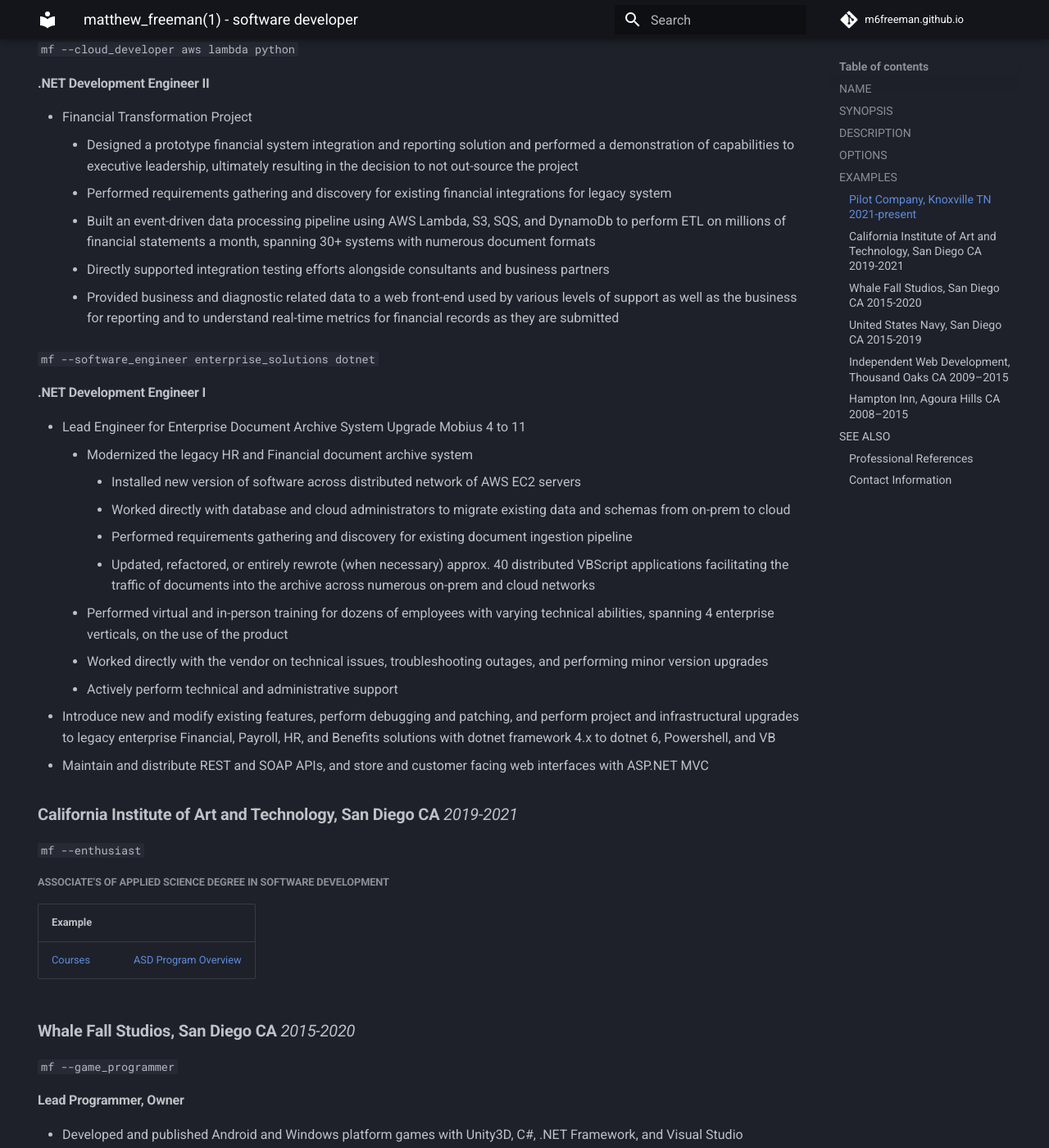
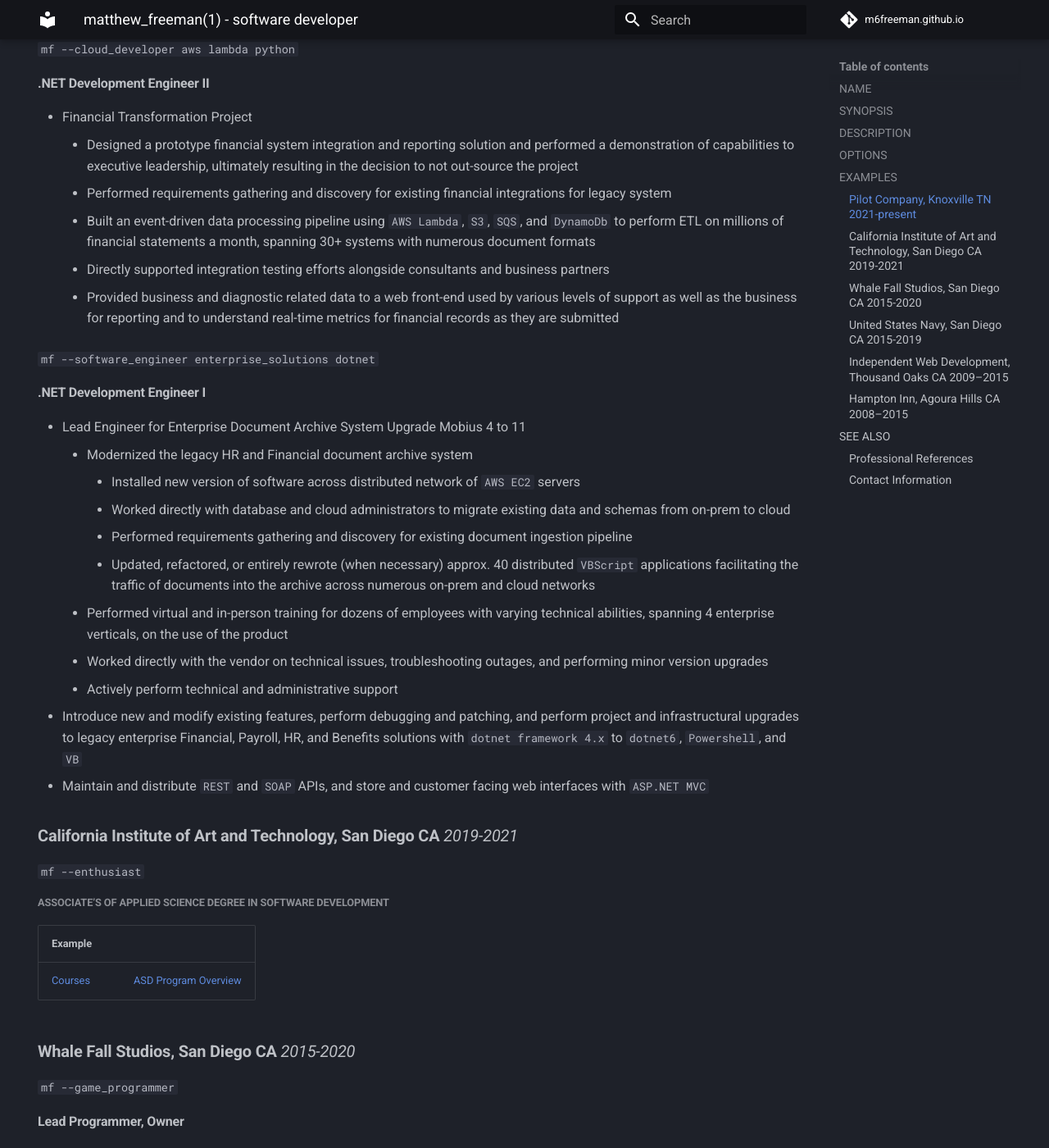
Before and after one commit to m6freeman/m6freeman.github.io, an MkDocs documentation site: the page built from docs/index.md, in a window 1280 px wide and 1400 px high, scrolled down 1492 px. Shown: the whole window at 82% size. Built offline with MkDocs 1.6.1 and Material for MkDocs 9.7.7, drawn with Linux system fonts in a browser that asks for light colours; comment, search, counter and statistics services are not loaded; some of the changed text lies outside the part shown.

Commit message:
fix: added `` quotes for key terms

```diff
--- a/docs/index.md
+++ b/docs/index.md
@@ -39,7 +39,7 @@ Strong technical background encompassing a variety of software and hardware tech
 
 `--cloud_developer`
 
-> Designs and develops scalable enterprise solutions within AWS using API Gateway, DynamoDb, EC2, Lambda, S3, SNS, and SQS
+> Designs and develops scalable enterprise solutions within `AWS` using `API Gateway`, `DynamoDb`, `EC2`, `Lambda`, `S3`, `SNS`, and `SQS`
 
 `--enthusiast`
 
@@ -47,7 +47,7 @@ Strong technical background encompassing a variety of software and hardware tech
 
 `--game_programmer`
 
-> Developed and published Android and Windows platform games with Unity3D, C#, .NET Framework, and Visual Studio
+> Developed and published Android and Windows platform games with `Unity3D`, `C#`, `.NET Framework`, and `Visual Studio`
 
 `--professional`
 
@@ -68,7 +68,7 @@ Strong technical background encompassing a variety of software and hardware tech
 - Financial Transformation Project
     - Designed a prototype financial system integration and reporting solution and performed a demonstration of capabilities to executive leadership, ultimately resulting in the decision to not out-source the project
     - Performed requirements gathering and discovery for existing financial integrations for legacy system
-    - Built an event-driven data processing pipeline using AWS Lambda, S3, SQS, and DynamoDb to perform ETL on millions of financial statements a month, spanning 30+ systems with numerous document formats
+    - Built an event-driven data processing pipeline using `AWS Lambda`, `S3`, `SQS`, and `DynamoDb` to perform ETL on millions of financial statements a month, spanning 30+ systems with numerous document formats
     - Directly supported integration testing efforts alongside consultants and business partners
     - Provided business and diagnostic related data to a web front-end used by various levels of support as well as the business for reporting and to understand real-time metrics for financial records as they are submitted
 
@@ -78,15 +78,15 @@ Strong technical background encompassing a variety of software and hardware tech
 
 - Lead Engineer for Enterprise Document Archive System Upgrade Mobius 4 to 11
     - Modernized the legacy HR and Financial document archive system
-        - Installed new version of software across distributed network of AWS EC2 servers
+        - Installed new version of software across distributed network of `AWS EC2` servers
         - Worked directly with database and cloud administrators to migrate existing data and schemas from on-prem to cloud
         - Performed requirements gathering and discovery for existing document ingestion pipeline
-        - Updated, refactored, or entirely rewrote (when necessary) approx. 40 distributed VBScript applications facilitating the traffic of documents into the archive across numerous on-prem and cloud networks
+        - Updated, refactored, or entirely rewrote (when necessary) approx. 40 distributed `VBScript` applications facilitating the traffic of documents into the archive across numerous on-prem and cloud networks
     - Performed virtual and in-person training for dozens of employees with varying technical abilities, spanning 4 enterprise verticals, on the use of the product
     - Worked directly with the vendor on technical issues, troubleshooting outages, and performing minor version upgrades
     - Actively perform technical and administrative support
-- Introduce new and modify existing features, perform debugging and patching, and perform project and infrastructural upgrades to legacy enterprise Financial, Payroll, HR, and Benefits solutions with dotnet framework 4.x to dotnet 6, Powershell, and VB
-- Maintain and distribute REST and SOAP APIs, and store and customer facing web interfaces with ASP.NET MVC
+- Introduce new and modify existing features, perform debugging and patching, and perform project and infrastructural upgrades to legacy enterprise Financial, Payroll, HR, and Benefits solutions with `dotnet framework 4.x` to `dotnet6`, `Powershell`, and `VB`
+- Maintain and distribute `REST` and `SOAP` APIs, and store and customer facing web interfaces with `ASP.NET MVC`
 
 ### **California Institute of Art and Technology, San Diego CA** *2019-2021*
 
@@ -104,7 +104,7 @@ Strong technical background encompassing a variety of software and hardware tech
 
 #### Lead Programmer, Owner
 
-- Developed and published Android and Windows platform games with Unity3D, C#, .NET Framework, and Visual Studio
+- Developed and published `Android` and `Windows` platform games with `Unity3D`, `C#`, `.NET Framework`, and `Visual Studio`
 - Worked directly alongside UI/UX designers and 3D asset animators.
 
 |Example|||
@@ -130,8 +130,8 @@ Strong technical background encompassing a variety of software and hardware tech
 #### Web Developer
 
 - Gathered requirements, designed, developed, and remotely administered multiple client websites
-- Worked with a team of three developers to provide static and dynamic website solutions using Drupal, Wordpress, PHP, HTML, CSS, JS, and MySQL
-- Diagnosed production impacting issues within LAMP (Linux/Apache/MySQL/PHP) environments such as UI issues, expired certificates, and hosting migration issues
+- Worked with a team of three developers to provide static and dynamic website solutions using `Drupal`, `Wordpress`, `PHP`, `HTML`, `CSS`, `JS`, and `MySQL`
+- Diagnosed production impacting issues within `LAMP (Linux/Apache/MySQL/PHP)` environments such as UI issues, expired certificates, and hosting migration issues
 
 |Example|
 ||
```
